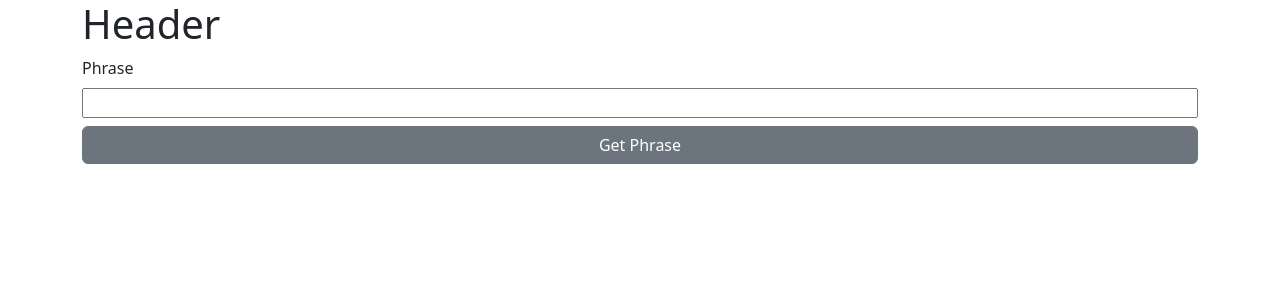
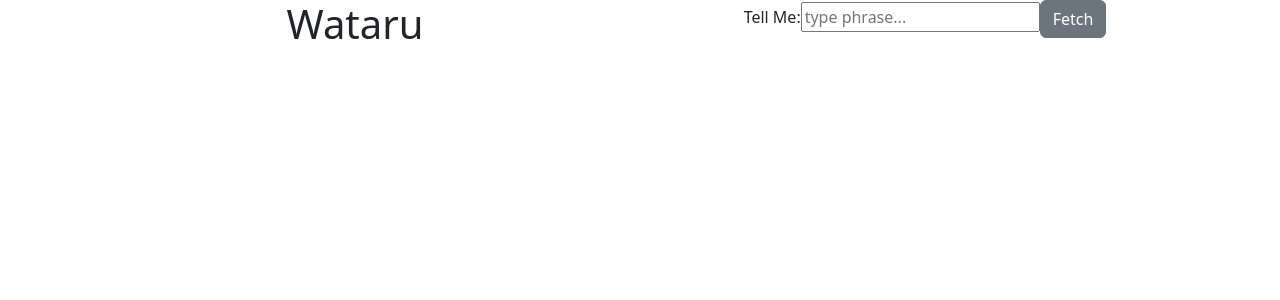
Before and after one commit to jonlld/wataru-front, a React (Create React App) app: page / in a window 1280 px wide. Shown: the top 300 px of the page. Built offline with nearby package versions, Linux system fonts and the light colour scheme.

Commit message:
add Latest and Book/Page components and accordion

```diff
--- a/src/App.js
+++ b/src/App.js
@@ -1,11 +1,13 @@
 import React, { useState, useRef } from "react";
 import Header from "./components/Header";
-import Phrases from "./components/Phrases";
+import Latest from "./components/Latest";
+import Book from "./components/Book";
 
-import { Button } from "react-bootstrap";
+import { Button, Container, Row, Col } from "react-bootstrap";
 
 const App = () => {
   const [phrases, setPhrases] = useState("");
+  const [latest, setLatest] = useState();
   const requestRef = useRef();
 
   // fetch request
@@ -39,17 +41,33 @@ const App = () => {
   const test = "TEST STRING";
 
   return (
-    <div className="container-sm">
-      <Header />
-      <form className="d-grid gap-2" onSubmit={requestHandler}>
-        <label htmlFor="phrase">Phrase</label>
-        <input type="text" id="phrase" ref={requestRef}></input>
-        <Button variant="secondary" type="submit">
-          Get Phrase
-        </Button>
-      </form>
-      {phrases && <Phrases phrases={phrases} />}
-    </div>
+    <Container>
+      <Row className="text-center">
+        <Col xs={6}>
+          <Header />
+        </Col>
+        <Col xs={6}>
+          <form onSubmit={requestHandler}>
+            <label htmlFor="phrase">Tell Me:</label>
+            <input
+              type="text"
+              id="phrase"
+              ref={requestRef}
+              placeholder="type phrase..."
+            ></input>
+            <Button variant="secondary" type="submit">
+              Fetch
+            </Button>
+          </form>
+        </Col>
+      </Row>
+      <Row>
+        {/* for Latest */}
+        <Col xs={6}>{phrases && <Latest phrases={phrases} />}</Col>
+        {/* for Book & Pages */}
+        <Col xs={6}>{phrases && <Book phrases={phrases} />}</Col>
+      </Row>
+    </Container>
   );
 };
 
--- /dev/null
+++ b/src/components/Book.js
@@ -0,0 +1,26 @@
+import React from "react";
+import Page from "./Page";
+
+const Book = ({ phrases }) => {
+  // check
+  console.log("Book Received: ", phrases);
+
+  return (
+    <div>
+      {phrases.map((phrase) => {
+        return <Page phrase={phrase} />;
+      })}
+    </div>
+  );
+};
+
+export default Book;
+
+// (7) [{…}, {…}, {…}, {…}, {…}, {…}, {…}]
+// 0: {translatedText: '美術館', detectedSourceLanguage: 'en', input: 'Museum'}
+// 1: {translatedText: '美術館', detectedSourceLanguage: 'en', input: 'Museum'}
+// 2: {translatedText: '音楽', detectedSourceLanguage: 'en', input: 'Music'}
+// 3: {translatedText: 'コーヒー', detectedSourceLanguage: 'en', input: 'Coffee'}
+// 4: {translatedText: '美術館', detectedSourceLanguage: 'en', input: 'Museum'}
+// 5: {translatedText: '美術館', detectedSourceLanguage: 'en', input: 'Museum'}
+// 6: {translatedText: 'カフェ', detectedSourceLanguage: 'en', input: 'Cafe'}
--- a/src/components/Header.js
+++ b/src/components/Header.js
@@ -1,7 +1,7 @@
 import React from "react";
 
 const Header = () => {
-  return <h1>Header</h1>;
+  return <h1>Wataru</h1>;
 };
 
 export default Header;
--- /dev/null
+++ b/src/components/Latest.js
@@ -0,0 +1,37 @@
+import React from "react";
+import { Button, Card } from "react-bootstrap";
+
+const Latest = ({ phrases }) => {
+  // last item from array
+  const phrase = phrases[phrases.length - 1];
+
+  // TODO
+  // To add the favourite functionality - update faves state & local storage
+  // Random image function - use #!
+
+  return (
+    <Card style={{ marginTop: "1rem", width: "18rem" }}>
+      <Card.Img variant="top" src="./img/sakura.png" />
+      <Card.Body>
+        <Card.Title>{phrase.input}</Card.Title>
+        <Card.Text>{phrase.translatedText}</Card.Text>
+        <div className="d-grid gap-2">
+          <Button variant="secondary" size="lg">
+            Add
+          </Button>
+        </div>
+      </Card.Body>
+    </Card>
+  );
+};
+
+export default Latest;
+
+// (7) [{…}, {…}, {…}, {…}, {…}, {…}, {…}]
+// 0: {translatedText: '美術館', detectedSourceLanguage: 'en', input: 'Museum'}
+// 1: {translatedText: '美術館', detectedSourceLanguage: 'en', input: 'Museum'}
+// 2: {translatedText: '音楽', detectedSourceLanguage: 'en', input: 'Music'}
+// 3: {translatedText: 'コーヒー', detectedSourceLanguage: 'en', input: 'Coffee'}
+// 4: {translatedText: '美術館', detectedSourceLanguage: 'en', input: 'Museum'}
+// 5: {translatedText: '美術館', detectedSourceLanguage: 'en', input: 'Museum'}
+// 6: {translatedText: 'カフェ', detectedSourceLanguage: 'en', input: 'Cafe'}
--- /dev/null
+++ b/src/components/Page.js
@@ -0,0 +1,17 @@
+import React from "react";
+import { Accordion } from "react-bootstrap";
+
+const Page = ({ phrase }) => {
+  return (
+    <Accordion>
+      <Accordion.Item>
+        <Accordion.Header>{phrase.input}</Accordion.Header>
+        <Accordion.Body>{phrase.translatedText}</Accordion.Body>
+      </Accordion.Item>
+    </Accordion>
+  );
+};
+
+export default Page;
+
+// 0: {translatedText: '美術館', detectedSourceLanguage: 'en', input: 'Museum'}
--- a/src/components/Phrases.js
+++ /dev/null
@@ -1,31 +0,0 @@
-import React from "react";
-import { Button, Card } from "react-bootstrap";
-
-const Phrases = ({ phrases }) => {
-  // array
-  console.log("props received: ", phrases);
-
-  const input = phrases[0].input;
-  const output = phrases[0].translatedText;
-
-  return (
-    <Card style={{ marginTop: "1rem", width: "12rem" }}>
-      <Card.Img variant="top" src="./img/sakura.png" />
-      <Card.Body>
-        <Card.Title>{input}</Card.Title>
-        <Card.Text>{output}</Card.Text>
-        <Button variant="secondary">Got it!</Button>
-      </Card.Body>
-    </Card>
-    // <Card>
-    //   <p>{phrases[0].translatedText}</p>
-    // </Card>
-  );
-};
-
-export default Phrases;
-
-// array of objects:
-// { detectedSourceLanguage: "en"
-// input: "Museum"
-// translatedText: "美術館" }
--- /dev/null
+++ b/src/index.css
@@ -0,0 +1,3 @@
+body {
+  height: 100vh;
+}
--- a/src/index.js
+++ b/src/index.js
@@ -4,6 +4,7 @@ import App from "./App";
 
 // Importing the Bootstrap CSS
 import "bootstrap/dist/css/bootstrap.min.css";
+import "./index.css";
 
 const root = ReactDOM.createRoot(document.getElementById("root"));
 root.render(
```
Also changed, not shown: src/components/SingleCard.js (added, +24 -0 lines).
